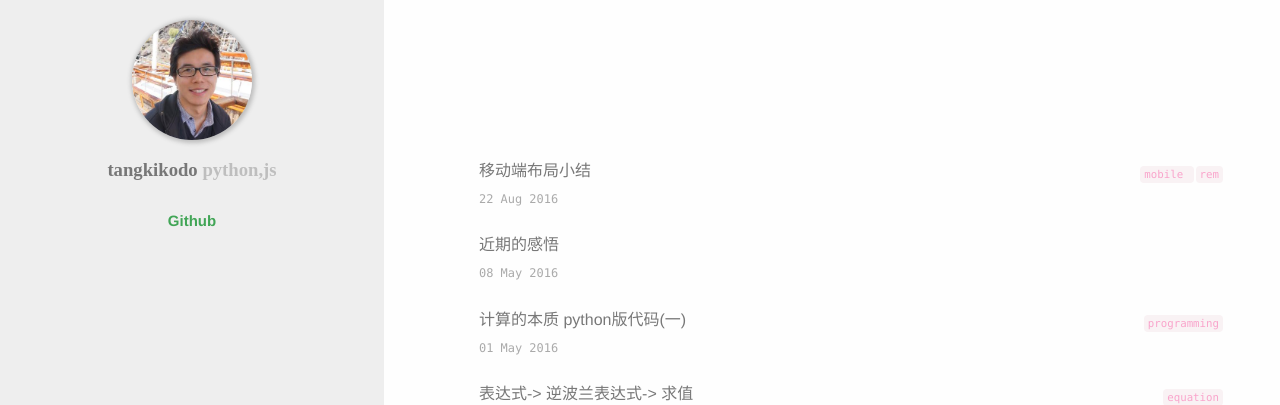
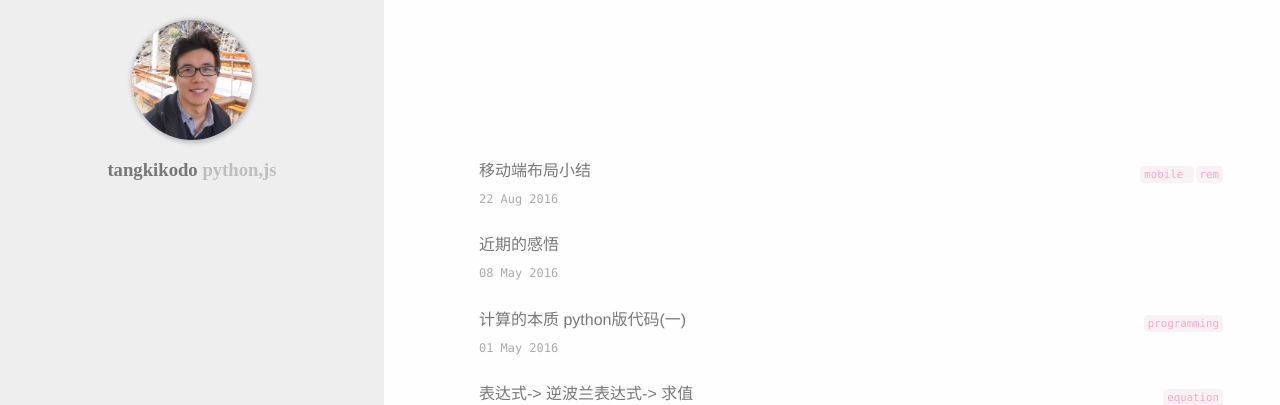
Before and after one commit to allmonday/allmonday.github.io, a Jekyll site: the page built from index.html, in a window 1280 px wide and 900 px high. Shown: the top 405 px of the window. Built offline with Jekyll 4.4.1, drawn with Linux system fonts in a browser that asks for light colours; nearby versions of some CDN libraries.

Commit message:
del github

```diff
--- a/_layouts/default.html
+++ b/_layouts/default.html
@@ -46,9 +46,6 @@
               </div>
               <div class="header">
                 <h1 class="title text-center"><a href="/">tangkikodo <span>python,js</span></a></h1>
-                <p class="github">
-                  <a href="https://github.com/allmonday">Github</a>
-                </p>
               </div>
               </div>
             <div class="content-mainbar">
```
